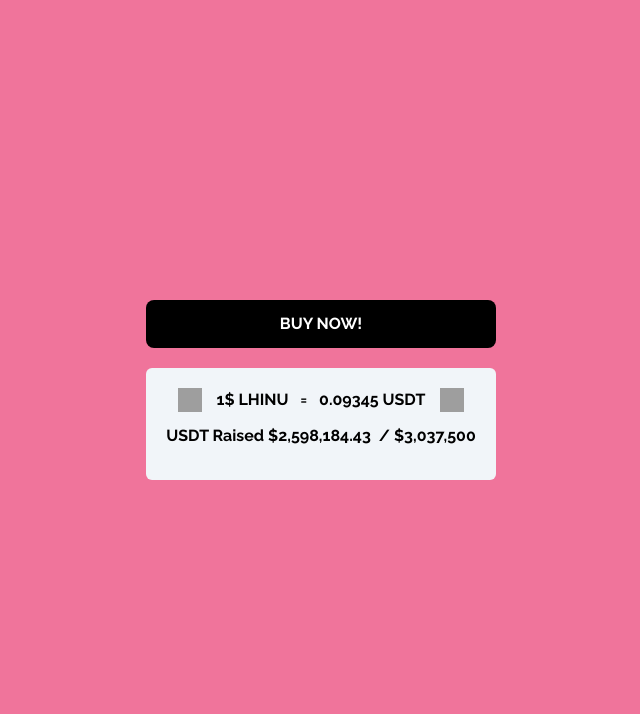
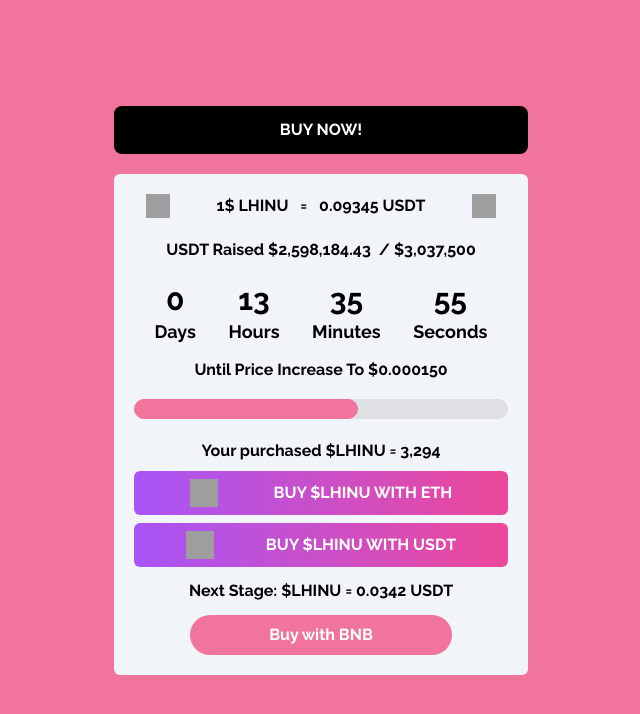
Before and after one commit to truongnqph14659/Pinkinu_Addon, a React (Create React App) app: page /buy-now in a window 1280 px wide. Shown: the top 714 px of the page, without its empty margins (319-959 px from the left). Built offline with nearby package versions, Linux system fonts and the light colour scheme; grey boxes are pictures that could not be loaded.

Commit message:
buy now design

```diff
--- a/src/features/PopupBuyNow/BuyNow.tsx
+++ b/src/features/PopupBuyNow/BuyNow.tsx
@@ -1,12 +1,18 @@
 import React from 'react';
+import Box from '@mui/material/Box';
+import Slider from '@mui/material/Slider';
+import Timer from './Timer';
+import style from './buynow.module.scss';
+
+const deadline = 'April, 5, 2023';
 
 const Buynow = () => {
   return (
-    <div className="mx-3  text-black lg:mx-0">
+    <div className="mx-3  text-black lg:mx-0 lg:min-w-[414px]">
       <button className="w-full rounded-lg bg-[#000] p-3 font-bold text-white">
         BUY NOW!
       </button>
-      <div className="my-5 w-full rounded-md bg-slate-100 p-5">
+      <div className="my-5 w-full rounded-md bg-slate-100 p-5 text-center font-bold">
         <div className="flex justify-between px-0 sm:px-3">
           <img
             src="https://lovehateinu.com/assets/images/dark-logo.svg"
@@ -22,10 +28,57 @@ const Buynow = () => {
             className="h-6 w-6"
           />
         </div>
-        <p className="my-3 text-center font-bold">
+        <p className="my-5">
           USDT Raised $2,598,184.43 <span className="px-1">/</span>
           $3,037,500
         </p>
+        <Timer deadline={deadline} />
+        <p className="my-3">Until Price Increase To $0.000150</p>
+        <Box>
+          <Slider
+            sx={{
+              '& .MuiSlider-thumb': {
+                display: 'none',
+              },
+              '&:disabled .MuiSlider-thumb': {
+                display: 'none',
+              },
+              '& .MuiSlider-rail': {
+                padding: '10px',
+              },
+              '& .MuiSlider-track': {
+                padding: '9px',
+                color: '#f0749b',
+              },
+            }}
+            defaultValue={6}
+            max={10}
+            disabled={true}
+          />
+        </Box>
+        <p className="my-2">Your purchased $LHINU = 3,294</p>
+        <div>
+          <div className={style.btnBuyCoin}>
+            <img
+              src="https://lovehateinu.com/assets/images/metamask.svg"
+              alt=""
+              className="h-7 w-7"
+            />
+            <p>BUY $LHINU WITH ETH</p>
+          </div>
+          <div className={`${style.btnBuyCoin} my-2`}>
+            <img
+              src="https://lovehateinu.com/assets/images/metamask.svg"
+              alt=""
+              className="h-7 w-7"
+            />
+            <p>BUY $LHINU WITH USDT</p>
+          </div>
+          <p className="my-3">Next Stage: $LHINU = 0.0342 USDT</p>
+          <button className="w-[70%] rounded-3xl bg-[#f0749b] py-2 text-[#fff]">
+            Buy with BNB
+          </button>
+        </div>
       </div>
     </div>
   );
--- /dev/null
+++ b/src/features/PopupBuyNow/Timer.tsx
@@ -0,0 +1,49 @@
+import React, { useState, useEffect } from 'react';
+
+interface props {
+  deadline: string;
+}
+
+const Timer = ({ deadline }: props) => {
+  const [days, setDays] = useState(0);
+  const [hours, setHours] = useState(0);
+  const [minutes, setMinutes] = useState(0);
+  const [seconds, setSeconds] = useState(0);
+
+  const getTime = deadline => {
+    const time = Date.parse(deadline) - Date.now();
+
+    setDays(Math.floor(time / (1000 * 60 * 60 * 24)));
+    setHours(Math.floor((time / (1000 * 60 * 60)) % 24));
+    setMinutes(Math.floor((time / 1000 / 60) % 60));
+    setSeconds(Math.floor((time / 1000) % 60));
+  };
+
+  useEffect(() => {
+    const interval = setInterval(() => getTime(deadline), 1000);
+    return () => clearInterval(interval);
+  }, []);
+
+  return (
+    <div className="flex w-full items-center justify-evenly gap-3 text-lg font-bold">
+      <div className="flex flex-col items-center justify-center">
+        <p className="text-3xl">{days}</p>
+        <p>Days</p>
+      </div>
+      <div className="flex flex-col items-center justify-center">
+        <p className="text-3xl">{hours}</p>
+        <p>Hours</p>
+      </div>
+      <div className="flex flex-col items-center justify-center">
+        <p className="text-3xl">{minutes}</p>
+        <p>Minutes</p>
+      </div>
+      <div className="flex flex-col items-center justify-center">
+        <p className="text-3xl">{seconds}</p>
+        <p>Seconds</p>
+      </div>
+    </div>
+  );
+};
+
+export default Timer;
--- /dev/null
+++ b/src/features/PopupBuyNow/buynow.module.scss
@@ -0,0 +1,3 @@
+.btnBuyCoin {
+  @apply flex w-full cursor-pointer items-center justify-evenly rounded-md bg-gradient-to-r from-purple-500 to-pink-500 py-2 text-[#fff];
+}
```
